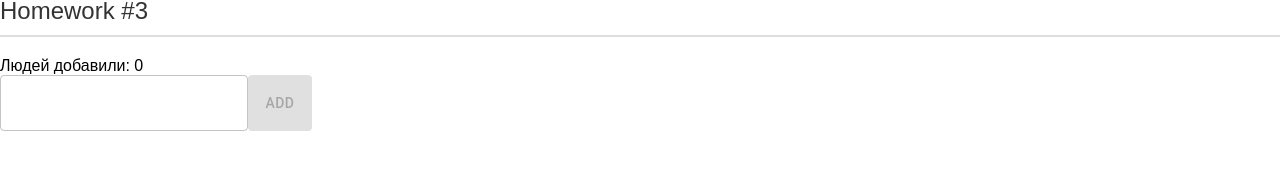
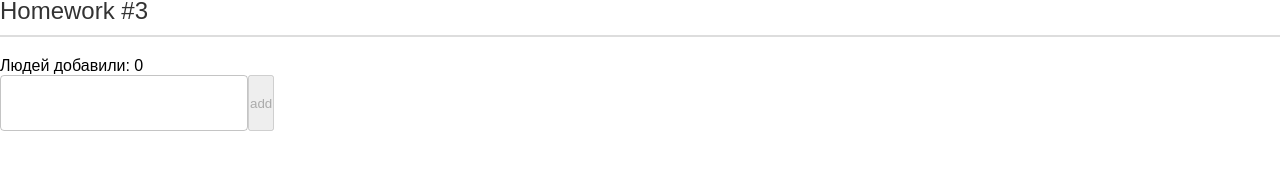
Before and after one commit to alexjava92/hws2, a React (Create React App) app: page / in a window 1280 px wide. Shown: the part 433-602 px from the top of the page. Built offline with nearby package versions, Linux system fonts and the light colour scheme.

Commit message:
sprint2 HW3.3

```diff
--- a/src/s2-homeworks/hw03/Greeting.tsx
+++ b/src/s2-homeworks/hw03/Greeting.tsx
@@ -14,8 +14,7 @@ type GreetingPropsType = {
 }
 
 // презентационная компонента (для верстальщика)
-const Greeting: React.FC<GreetingPropsType> = (
-    {
+const Greeting: React.FC<GreetingPropsType> = ({
                                                    name,
                                                    setNameCallback,
                                                    addUser,
@@ -24,10 +23,9 @@ const Greeting: React.FC<GreetingPropsType> = (
                                                    error,
                                                    totalUsers,
                                                    lastUserName,
-    } // деструктуризация пропсов
-) => {
-    const inputClass = `${s.input} ${error ? s.errorInput : ''}`; // need to fix with (?:)
-    const isError =Boolean(error)
+                                               }) => {
+    const inputClass = `${s.input} ${error ? s.errorInput : ''}`;
+
     return (
         <div id={'hw3-form'} className={s.greetingForm}>
             <div className={s.text}>
@@ -40,7 +38,6 @@ const Greeting: React.FC<GreetingPropsType> = (
             <div className={s.inputAndButtonContainer}>
                 <div>
                     <TextField
-
                         id={'hw3-input'}
                         value={name}
                         onChange={setNameCallback}
@@ -55,15 +52,14 @@ const Greeting: React.FC<GreetingPropsType> = (
                     </div>
                 </div>
 
-                <Button
+                <button
                     id={'hw3-button'}
                     onClick={addUser}
-                    variant="contained"
                     className={s.button}
                     disabled={!name.trim()}
                 >
                     add
-                </Button >
+                </button>
             </div>
 
             {lastUserName && (
@@ -75,4 +71,4 @@ const Greeting: React.FC<GreetingPropsType> = (
     )
 }
 
-export default Greeting
+export default Greeting;
```
Lines whose indentation alone changed are shown as unchanged.
